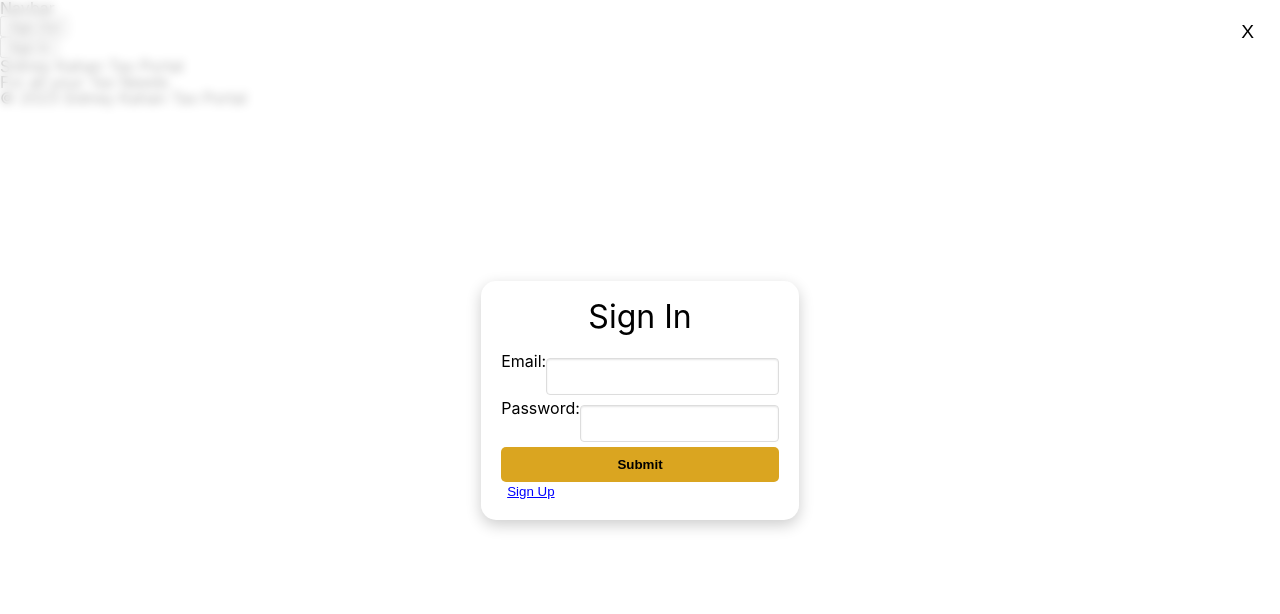
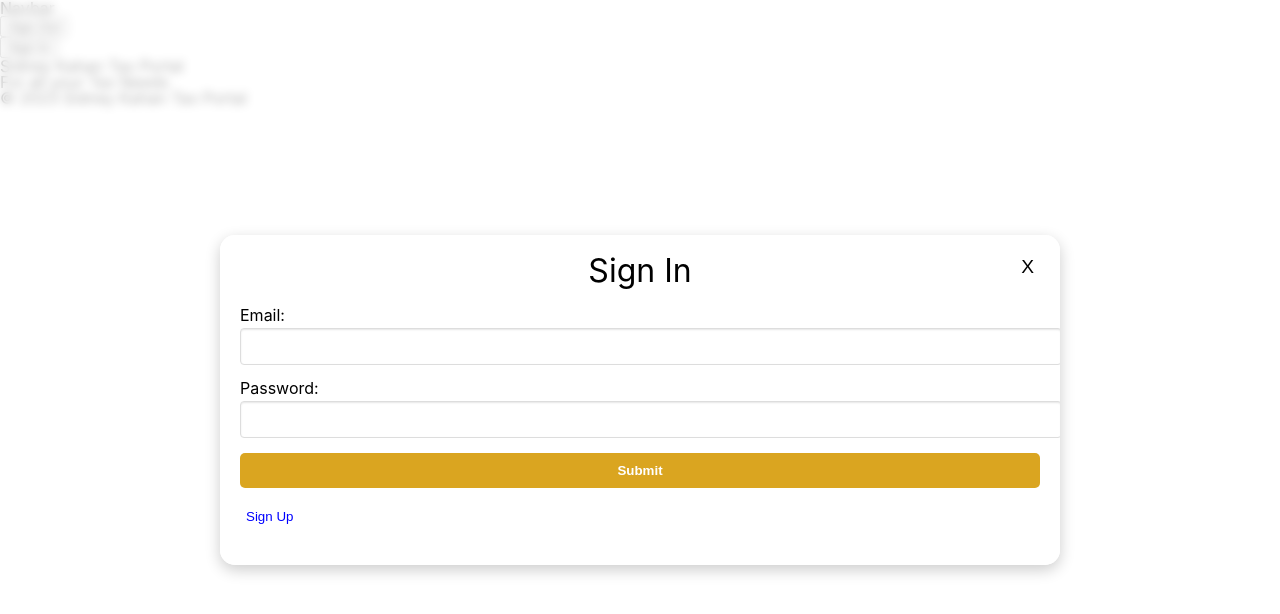
Before and after one commit to elpopes/tax-service, a React (Create React App) app in the folder tax-client/: page / in a window 1280 px wide. Both pictures are taken after a click on the button "Sign In". Shown: the top 614 px of the page. Built offline with nearby package versions, Linux system fonts and the light colour scheme; no server answers.

Commit message:
adjust modal styling again

```diff
--- a/tax-client/src/components/Modal.css
+++ b/tax-client/src/components/Modal.css
@@ -16,40 +16,17 @@
   padding: 20px;
   border-radius: 15px;
   box-shadow: 0px 5px 15px rgba(0, 0, 0, 0.2);
-  max-width: 500px;
+  max-width: 800px; /* try increasing this */
+  width: 80%; /* try adding this line to make modal responsive */
   max-height: 90%;
   overflow: auto;
+  position: relative; /* so that close button is positioned correctly */
 }
 
-.modal-content form {
-  display: flex;
-  flex-direction: column;
-  gap: 5px;
-}
-
-.modal-content h2 {
+.modal-title {
   text-align: center;
   padding-bottom: 20px;
   font-size: 2em;
-}
-
-.modal-content form label {
-  display: flex;
-  justify-content: space-between;
-  width: 100%;
-}
-
-.modal-content form input[type="submit"] {
-  background-color: goldenrod;
-  color: rgb(0, 0, 0);
-  border: none;
-  border-radius: 5px;
-  padding: 10px 20px;
-  cursor: pointer;
-}
-
-.modal-content form input[type="submit"]:hover {
-  background-color: darkgoldenrod;
 }
 
 .signin-form {
@@ -57,6 +34,13 @@
   flex-direction: column;
   gap: 15px;
   align-items: center;
+}
+
+.signin-form label {
+  display: flex;
+  flex-direction: column; /* make the input under the label */
+  align-items: flex-start;
+  width: 100%;
 }
 
 .form-input {
@@ -91,11 +75,16 @@
   background: none;
   border: none;
   font-size: 1.2em;
+  color: #000; /* making the color black for visibility */
 }
 
 .signUp-link {
   color: blue;
-  text-decoration: underline;
+  text-decoration: none; /* remove underline */
   background: none;
   border: none;
+  cursor: pointer; /* change cursor to pointer when hovering */
+  display: block; /* make it a block so it's easier to center */
+  text-align: center; /* center the text */
+  margin: 20px 0; /* add some space around it */
 }
```
